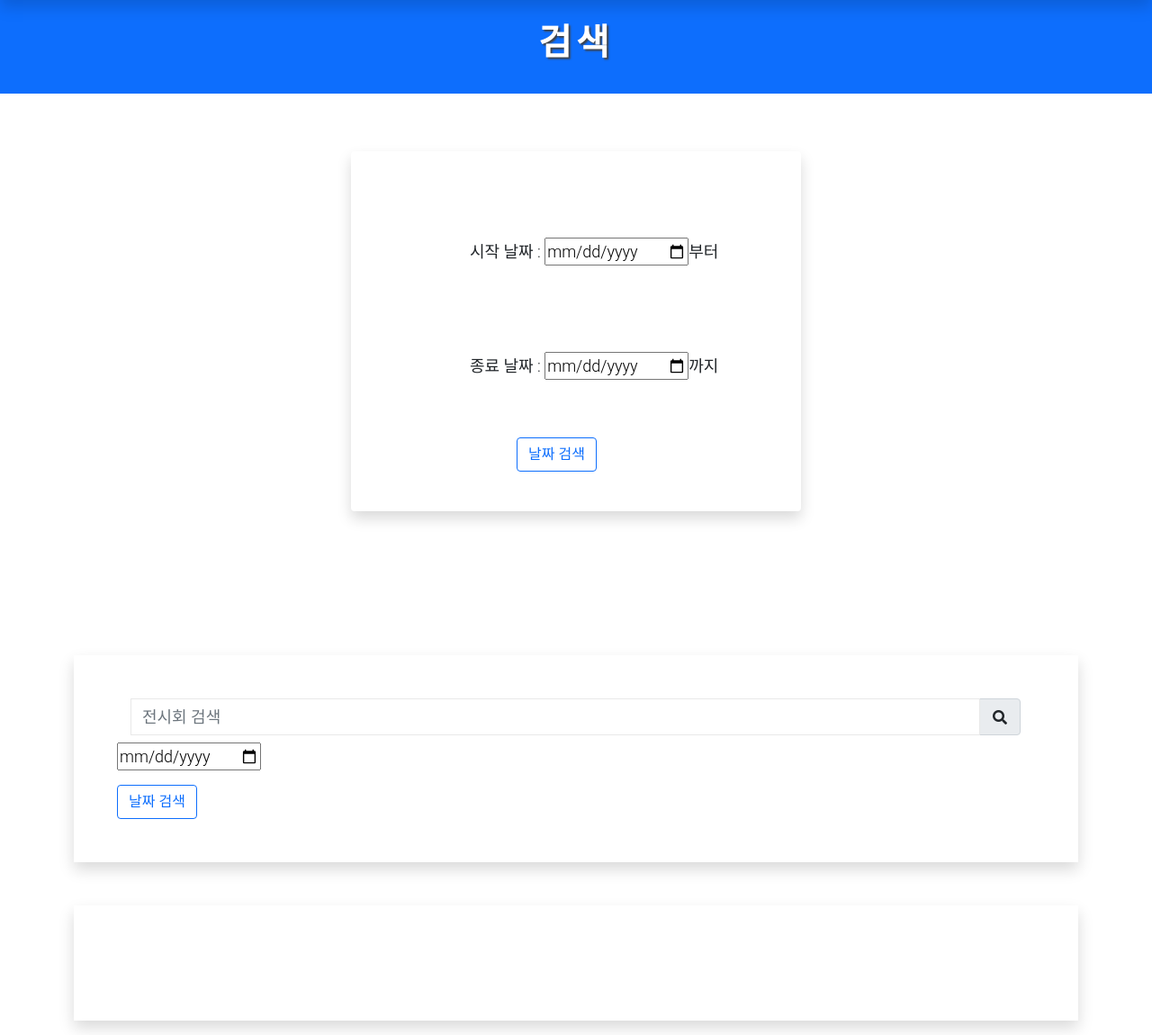
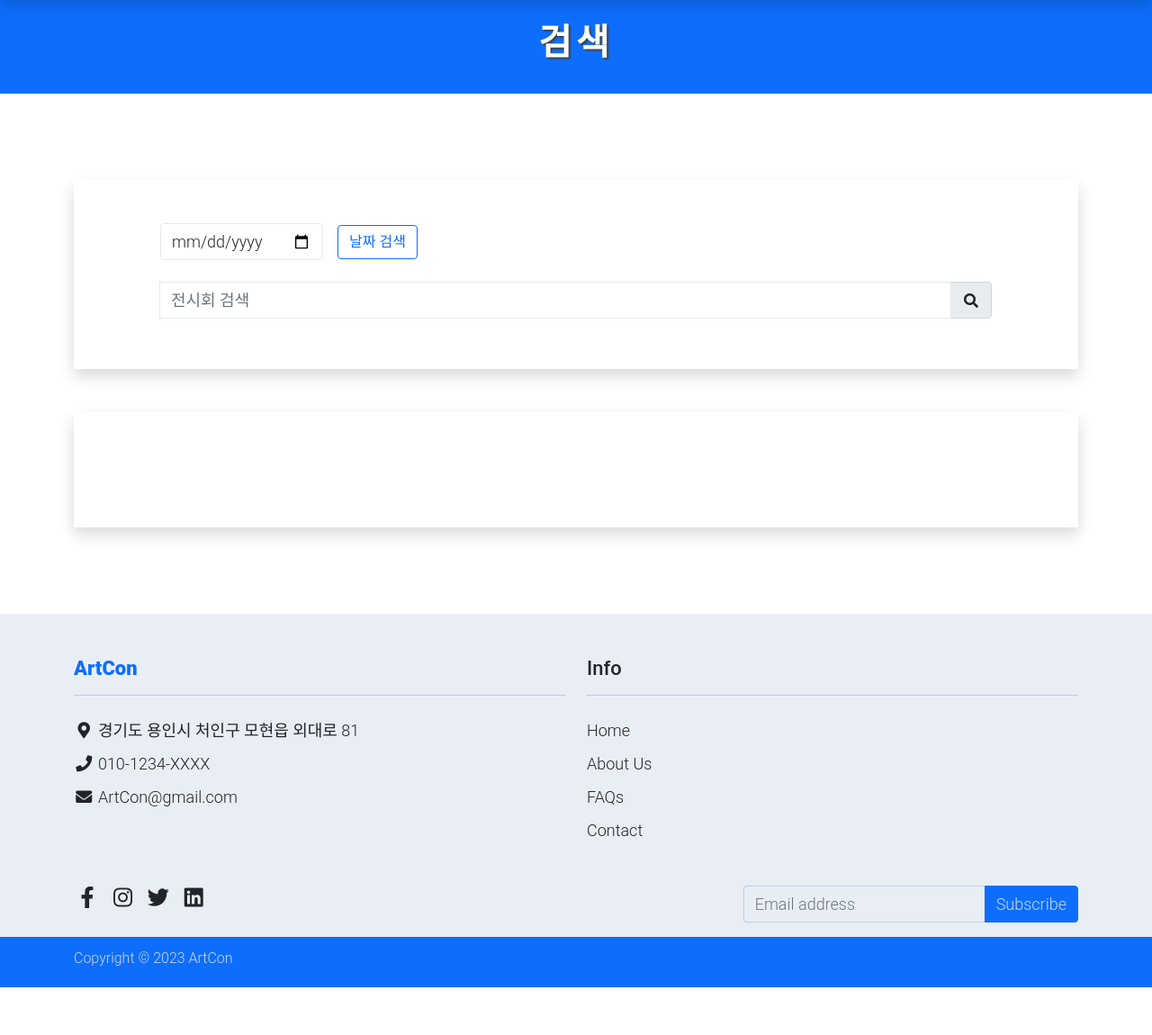
Before and after one commit to BlueHarmel/ArtCon, a Django app: template ArtCon/templates/searchpage_app/search.html in a window 1280 px wide. Shown: the part 113-1263 px from the top of the page at 90% size. After the commit the page ends 1210 px from the top, so only its background shows below. Run offline with Django 4.2, Linux system fonts and the light colour scheme; the template is opened without the code that fills it, so the values that code supplies are empty; some libraries are stand-ins or nearby versions.

Commit message:
검색 게시판 ui 수정

```diff
--- a/ArtCon/templates/mainpage_app/index.html
+++ b/ArtCon/templates/mainpage_app/index.html
@@ -30,7 +30,7 @@
                             <img id='bannerimg1' class="img-fluid bannerSize" src="{{banner1.0.img}}" alt="Slide1">
                         </div>
                         <div class="col-lg-6 mb-0 align-items-center align-self-center m-3">
-                            <h3 class="h3 mb-4">광고 배너 문의</h3>
+                            <h3 class="h3 mb-4">이번달 추천 전시회</h3>
                             <p class="h5">{{banner1.0.L_name}}</p>
                             <p class="h5">{{banner1.0.start_date}}~{{banner1.0.end_date}}</p>
                         </div>
@@ -44,7 +44,7 @@
                             <img id='bannerimg2' class="img-fluid bannerSize" src="{{banner2.0.img}}" alt="Slide2">
                         </div>
                         <div class="col-lg-6 mb-0 align-items-center align-self-center m-3">
-                            <h3 class="h3 mb-4">광고 배너 문의</h3>
+                            <h3 class="h3 mb-4">이번달 추천 전시회</h3>
                             <p class="h5">{{banner2.0.L_name}}</p>
                             <p class="h5">{{banner2.0.start_date}}~{{banner2.0.end_date}}</p>
                         </div>
@@ -58,7 +58,7 @@
                             <img id='bannerimg3' class="img-fluid bannerSize" src="{{banner3.0.img}}" alt="Slide3">
                         </div>
                         <div class="col-lg-6 mb-0 align-items-center align-self-center m-3">
-                            <h3 class="h3 mb-4">광고 배너 문의</h3>
+                            <h3 class="h3 mb-4">이번달 추천 전시회</h3>
                             <p class="h5">{{banner3.0.L_name}}</p>
                             <p class="h5">{{banner3.0.start_date}}~{{banner3.0.end_date}}</p>
                         </div>
--- a/ArtCon/templates/searchpage_app/search.html
+++ b/ArtCon/templates/searchpage_app/search.html
@@ -8,38 +8,21 @@
         </div>
     </div>
     <!-- Close Page Title -->
-      <!-- Start Filter -->
-      <div class="d-flex flex-row m-5 p-3 align-items-center">
-        <div class="container-fluid bg-white shadow rounded box-size-sm">
-          <div class="row m-5">
-            <div class="row m-5">
-              <form>
-                <label>
-                  시작 날짜 :
-                  <input type="date" name="bday">부터
-                </label>
-              </form>
-            </div>
-            <div class="row m-5">
-              <form>
-                <label>
-                  종료 날짜 :
-                  <input type="date" name="bday">까지
-                </label>
-              </form>
-              <div class="m-3 p-5">
-                <p><button type="button" class="btn btn-outline-primary">날짜 검색</button></p>
-              </div>
-            </div>
-          </div>
-        </div>
-      </div>
+
     <!-- Start Main Function -->
     <section class="container mt-5 mb-5">
         <div class="d-flex flex-column col-12 my-5 bg-white shadow justify-contents-center">
             <div class="m-5">
+              <div>
+                <form action="{% url 'search' %}date" method="POST" class="d-flex flex-row mb-2 px-5 align-items-center">
+                  {% csrf_token %}
+                  <p><input type="date" name="date" class="form-control"></p>
+                  <p class="px-3"><button type="submit" class="btn btn-outline-primary d-inline-flex fs-6">날짜 검색</button></p>
+                </form>
+              </div>
+              <div>
                 <form action="{% url 'search' %}title" method="POST">
-                    <div class="input-group mb-2 px-3">
+                  <div class="input-group mb-2 px-5">
                       {% csrf_token %}
                       <input type="search" class="form-control" id="inputModalSearch" name="searched" placeholder="전시회 검색">
                       <button type="submit" class="input-group-text btn-primay text-dark">
@@ -47,14 +30,11 @@
                       </button>
                   </div>
                 </form>
-                <form action="{% url 'search' %}date" method="POST">
-                    {% csrf_token %}
-                    <p><input type="date" name="date"></p>
-                    <button type="submit" class="btn btn-outline-primary">날짜 검색</button>
-                </form>
+              </div>
+
+
             </div>
         </div>
-
     <!-- Start Info -->
         <div class="d-flex flex-row bg-white shadow my-5">
             <div class="d-flex flex-row text-start m-3 p-5 col-4">
```
Also changed, not shown: ArtCon/recompage_app/views.py (+6 -6 lines), ArtCon/templates/exhibpage_app/single.html (deleted, +0 -78 lines), ArtCon/static/img/apple-icon.png, ArtCon/static/img/brand_01.png (deleted), ArtCon/static/img/brand_02.png (deleted), ArtCon/static/img/brand_03.png (deleted), ArtCon/static/img/brand_04.png (deleted), ArtCon/static/img/favicon.ico, ArtCon/static/img/배너예시1.png (deleted), ArtCon/static/img/배너예시2.png (deleted), ArtCon/static/img/배너예시3.png (deleted), ArtCon/static/img/에드워드 호퍼 길 위에서.gif (deleted), ArtCon/static/img/제이알 크로니클스.gif (deleted), ArtCon/static/img/피카소와 20세기 거장들.gif (deleted). Lines whose indentation alone changed are shown as unchanged.
